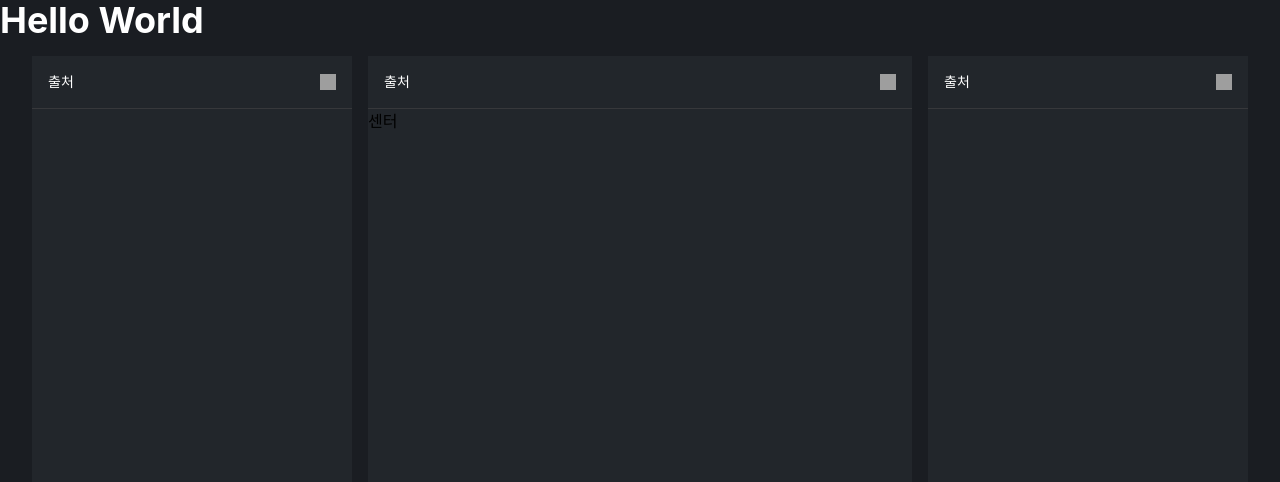
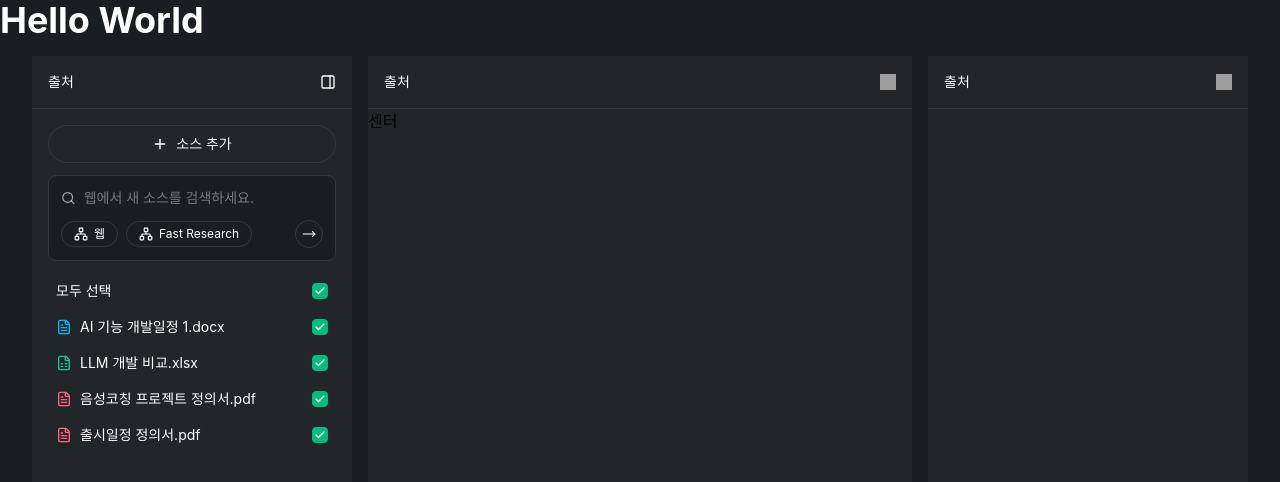
Before and after one commit to LimeTree0/auto-doc-gen, a React (Vite) app in the folder apps/web/: page / in a window 1280 px wide. Shown: the top 482 px of the page. Built offline with nearby package versions, Linux system fonts and the light colour scheme; grey boxes are pictures that could not be loaded; the HTML template or start-up script is replaced by a standard one.

Commit message:
styles(web): 좌측 패널 디자인 적용

```diff
--- a/apps/web/src/components/panel/ContentPanel.tsx
+++ b/apps/web/src/components/panel/ContentPanel.tsx
@@ -1,4 +1,122 @@
+import { Check, FileSpreadsheet, FileText, MoveRight, Network, PanelRight, Plus, Search } from "lucide-react";
 import Panel from "./Panel";
+
+type SourceAddButtonProps = {
+    onClick: () => void;
+}
+
+function SourceAddButton({ }: SourceAddButtonProps) {
+    return (
+        <button
+            type="button"
+            onClick={() => { }}
+            className="flex w-full items-center justify-center gap-2 rounded-full border border-[#37383B] px-4 py-2 hover:bg-white/5"
+        >
+            <Plus className="size-4 text-white" strokeWidth={2} />
+            <span className="text-sm text-white">소스 추가</span>
+        </button>
+    )
+}
+
+function SourceSearchBox() {
+    return (
+        <div className="border border-[#37383B] rounded-lg p-3 bg-[#1A1D22] flex flex-col gap-3">
+            <div className="flex flex-row gap-2 items-center">
+                <Search className="size-4 text-white/60" strokeWidth={2} />
+                <input
+                    className="w-full bg-transparent border-none outline-none text-sm text-white placeholder:text-white/40"
+                    placeholder="웹에서 새 소스를 검색하세요."
+                />
+            </div>
+            <div className="flex items-center justify-between">
+                <div className="flex gap-2">
+                    <button
+                        type="button"
+                        onClick={() => { }}
+                        className="flex items-center gap-1.5 rounded-full border border-[#37383B] px-3 py-1 hover:bg-white/5"
+                    >
+                        <Network className="size-3.5 text-white" strokeWidth={2} />
+                        <span className="text-xs text-white">웹</span>
+                    </button>
+                    <button
+                        type="button"
+                        onClick={() => { }}
+                        className="flex items-center gap-1.5 rounded-full border border-[#37383B] px-3 py-1 hover:bg-white/5"
+                    >
+                        <Network className="size-3.5 text-white" strokeWidth={2} />
+                        <span className="text-xs text-white">Fast Research</span>
+                    </button>
+                </div>
+                <button
+                    type="button"
+                    onClick={() => { }}
+                    className="flex size-7 items-center justify-center rounded-full border border-[#37383B] hover:bg-white/5"
+                >
+                    <MoveRight className="size-3.5 text-white" strokeWidth={2} />
+                </button>
+            </div>
+        </div>
+    )
+}
+
+type SourceFile = {
+    name: string;
+    type: 'docx' | 'xlsx' | 'pdf';
+    checked: boolean;
+}
+
+const SOURCE_FILES: SourceFile[] = [
+    { name: 'AI 기능 개발일정 1.docx', type: 'docx', checked: true },
+    { name: 'LLM 개발 비교.xlsx', type: 'xlsx', checked: true },
+    { name: '음성코칭 프로젝트 정의서.pdf', type: 'pdf', checked: true },
+    { name: '출시일정 정의서.pdf', type: 'pdf', checked: true },
+]
+
+function FileTypeIcon({ type }: { type: SourceFile['type'] }) {
+    if (type === 'xlsx') return <FileSpreadsheet className="size-4 text-emerald-400" strokeWidth={2} />
+    if (type === 'pdf') return <FileText className="size-4 text-rose-400" strokeWidth={2} />
+    return <FileText className="size-4 text-sky-400" strokeWidth={2} />
+}
+
+function SourceCheckbox({ checked }: { checked: boolean }) {
+    return (
+        <span
+            className={`flex size-4 shrink-0 items-center justify-center rounded border ${checked
+                ? 'bg-emerald-500 border-emerald-500'
+                : 'border-white/30'
+                }`}
+        >
+            {checked && <Check className="size-3 text-white" strokeWidth={3} />}
+        </span>
+    )
+}
+
+function SelectAllRow({ checked }: { checked: boolean }) {
+    return (
+        <button
+            type="button"
+            onClick={() => { }}
+            className="flex w-full items-center justify-between rounded-md px-2 py-2 hover:bg-white/5"
+        >
+            <span className="text-sm text-white">모두 선택</span>
+            <SourceCheckbox checked={checked} />
+        </button>
+    )
+}
+
+function SourceListItem({ file }: { file: SourceFile }) {
+    return (
+        <button
+            type="button"
+            onClick={() => { }}
+            className="flex w-full items-center gap-2 rounded-md px-2 py-2 hover:bg-white/5"
+        >
+            <FileTypeIcon type={file.type} />
+            <span className="flex-1 truncate text-left text-sm text-white">{file.name}</span>
+            <SourceCheckbox checked={file.checked} />
+        </button>
+    )
+}
 
 type LeftPanelProps = {
     className?: string;
@@ -6,8 +124,17 @@ type LeftPanelProps = {
 
 function LeftPanel({ }: LeftPanelProps) {
     return (
-        <Panel className="w-[25vw]" title="출처" buttonArea={<img src="/icons/arrow-right.svg" alt="arrow-right" className="w-4 h-4" />}>
-
+        <Panel className="w-[25vw]" title="출처" buttonArea={<PanelRight className="size-4 text-white" strokeWidth={2} />}>
+            <div className="flex flex-col gap-3 p-4">
+                <SourceAddButton onClick={() => { }} />
+                <SourceSearchBox />
+                <div className="flex flex-col">
+                    <SelectAllRow checked={SOURCE_FILES.every((f) => f.checked)} />
+                    {SOURCE_FILES.map((file) => (
+                        <SourceListItem key={file.name} file={file} />
+                    ))}
+                </div>
+            </div>
         </Panel>
     )
 }
```
